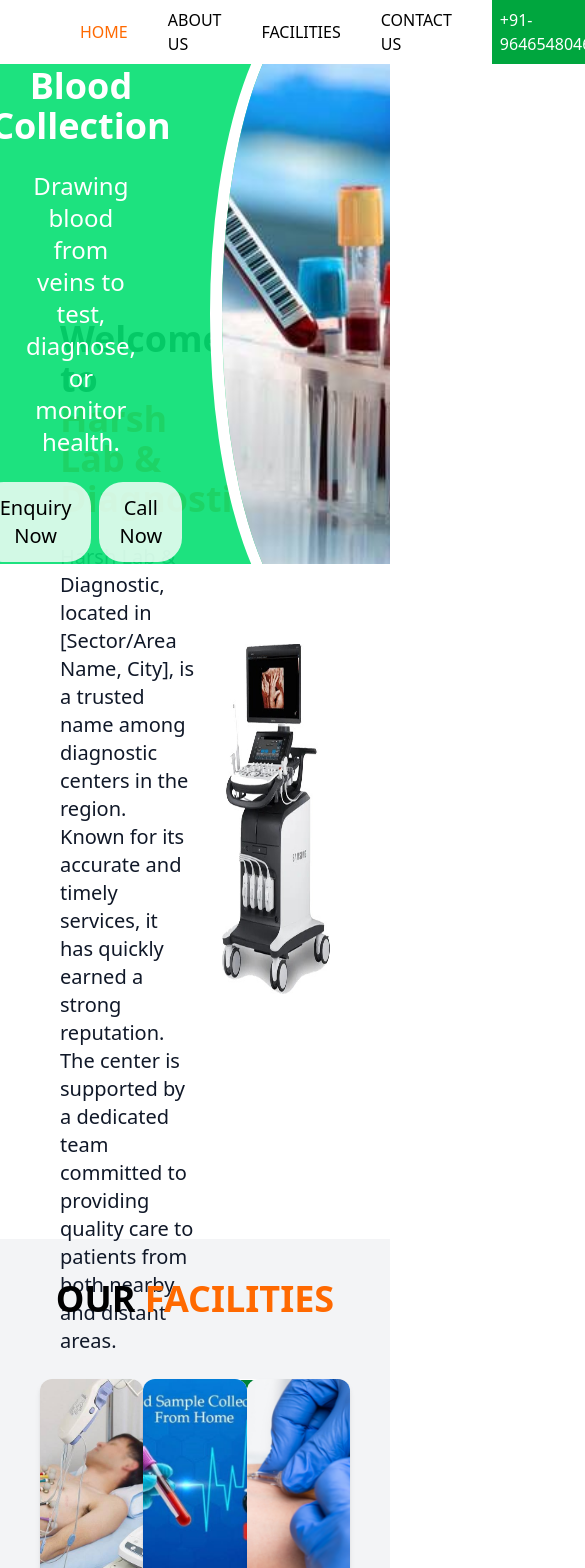
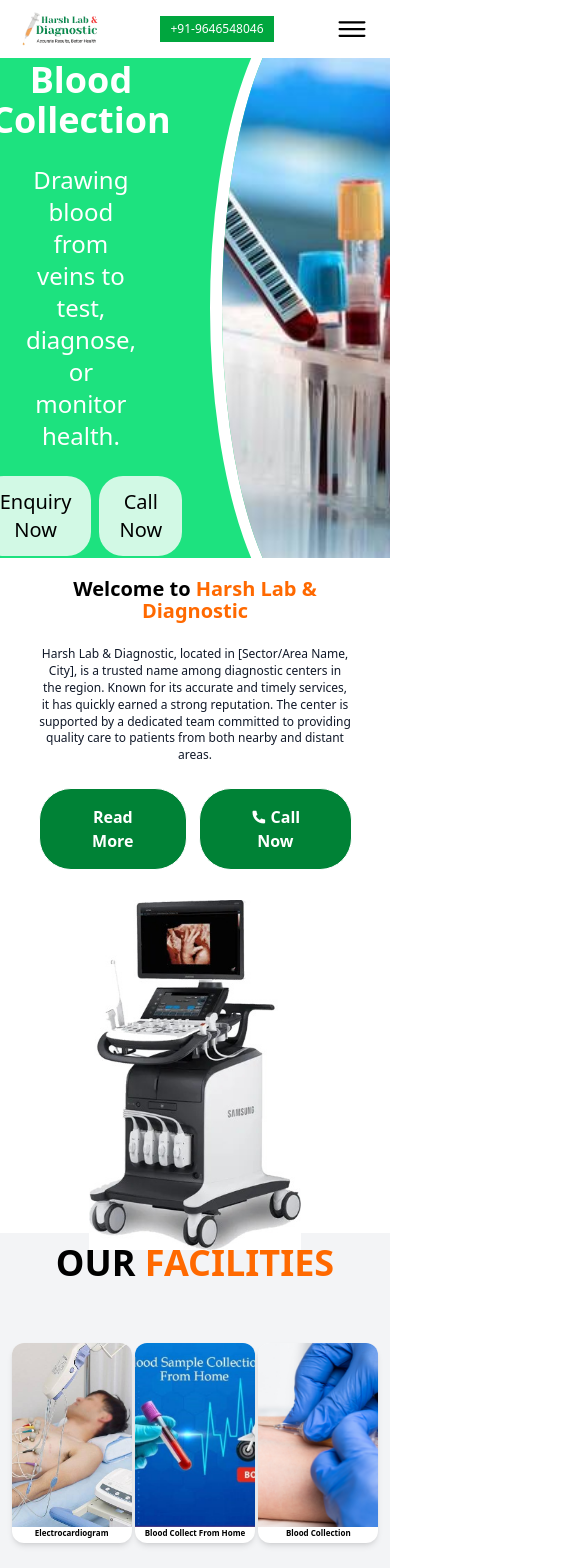
Before and after one commit to Aryanvishwakarma01/diagnostic-site, a React (Vite) app: page / in a window 390 px wide. Shown: the top 1568 px of the page, 585 px wide, since content can reach past the window. Built offline with nearby package versions, Linux system fonts and the light colour scheme.

Commit message:
made responsive

```diff
--- a/package.json
+++ b/package.json
@@ -13,6 +13,7 @@
     "@tailwindcss/vite": "^4.1.11",
     "react": "^19.1.0",
     "react-dom": "^19.1.0",
+    "react-icons": "^5.5.0",
     "react-router-dom": "^7.7.1",
     "tailwindcss": "^4.1.11"
   },
--- a/src/components/Facilities.jsx
+++ b/src/components/Facilities.jsx
@@ -25,13 +25,13 @@ const Facilities = () => {
     location.reload(); // This reloads the current page
   }
   return (
-    <div className="w-full min-h-[80vh] bg-gray-100 p-10 flex flex-col gap-5">
+    <div className="facilities w-full h-[80vh] bg-gray-100 p-10 flex flex-col gap-5">
       <h1 className="text-4xl text-center font-bold">
         OUR <span className="text-orange-500">FACILITIES</span>
       </h1>
       <div id="facilities" className="flex items-center justify-center mt-10">
         {facilitiesArr.map((item, index) => (
-          <div key={index} className="h-[250px] w-[350px] bg-white rounded-xl overflow-hidden shadow-md mx-auto">
+          <div key={index} className="facility_card h-[250px] w-[350px] bg-white rounded-xl overflow-hidden shadow-md mx-auto">
             <img src={item.image} className="h-[85%] w-full object-cover" alt={item.name} />
             <h1 className="text-center text-xl font-bold">{item.name}</h1>
           </div>
--- a/src/components/Footer.jsx
+++ b/src/components/Footer.jsx
@@ -3,8 +3,8 @@ import { Link } from "react-router-dom"
 const Footer = () => {
   return (
     <>
-    <div className=" w-full bg-gray-800 flex items-start justify-between px-20 py-8">
-        <div className="flex flex-col w-[25%] text-white gap-5"><h1 className="border-b-2 text-center text-2xl font-bold py-2">About Us</h1>
+    <div className="footer w-full bg-gray-800 flex items-start justify-between px-20 py-8">
+        <div className="footer_card flex flex-col w-[25%] text-white gap-5"><h1 className="border-b-2 text-center text-2xl font-bold py-2">About Us</h1>
         <p className="text-sm text-justify">Harsh Lab & Diagnostic, located in [Sector/Area Name, City], is a trusted name among diagnostic centers in the region. Known for its accurate and timely services, it has quickly earned a strong reputation.</p>
         <div className="flex gap-3 text-2xl">
             <i className="ri-facebook-fill cursor-pointer"></i>
--- a/src/components/Navbar.jsx
+++ b/src/components/Navbar.jsx
@@ -1,24 +1,41 @@
 import logo from './logo.png';
 import { Link } from 'react-router-dom';
+import RightNav from './RightNav';
+import { IoIosMenu } from "react-icons/io";
+import { IoCloseSharp } from "react-icons/io5";
 
 
-function Navbar(){
-    return(
-        <div className='navbar w-full flex items-center justify-between px-20'>
-        <div className="left_nav">
-            <img src={logo} alt="" className="w-[160px]" />
+function Navbar() {
 
+    function openMenu() {
+        const menu = document.getElementById("menu")
+        menu.style.display = "block";
+    }
+    function closeMenu(){
+         const menu = document.getElementById("menu")
+        menu.style.display = "none";
+    }
+    return (
+        <div className='navbar w-full flex items-center justify-between px-20 relative'>
+            <div className="left_nav">
+                <img src={logo} alt="" className="w-[160px]" />
+
+            </div>
+            <li className="phone_no hover:bg-orange-500 transition bg-green-600 p-2 text-white transition-all duration-400 hidden"><a href="tel:9646548046"> +91-9646548046</a></li>
+            <IoIosMenu onClick={openMenu} className='menu_btn text-4xl cursor-pointer hidden' />
+            <RightNav />
+            <div id='menu' className='absolute w-full left-0 top-0 h-screen z-50 hidden'>
+                <ul className="phone_menu relative list-none bg-white w-[60%] h-screen flex flex-col items-start px-5 py-15 gap-5 text-base font-medium text-black cursor-pointer">
+                <IoCloseSharp onClick={closeMenu} className='absolute text-2xl border right-5 top-5' />
+                    <li className="text-orange-500 border-b-2 hover:text-orange-600 transition"><Link to="/">HOME</Link></li>
+                    <li className="hover:text-orange-500 border-b-2 transition"><Link to="../About">ABOUT US</Link></li>
+                    <li className="hover:text-orange-500 border-b-2 transition"><Link to="../Facility">FACILITIES</Link></li>
+                    {/* <li className="hover:text-orange-500 transition">DIAGNOSTIC SERVICES</li> */}
+                    <li className="hover:text-orange-500 border-b-2 transition"><Link to="../ContactUs">CONTACT US</Link></li>
+
+                </ul>
+            </div>
         </div>
-        <ul className="right_nav list-none flex items-center gap-10 text-base font-medium text-black cursor-pointer">
-  <li className="text-orange-500 hover:text-orange-600 transition"><Link to="/">HOME</Link></li>
-  <li className="hover:text-orange-500 transition"><Link to="../About">ABOUT US</Link></li>
-  <li className="hover:text-orange-500 transition"><Link to="../Facility">FACILITIES</Link></li>
-  {/* <li className="hover:text-orange-500 transition">DIAGNOSTIC SERVICES</li> */}
-  <li className="hover:text-orange-500 transition"><Link to="../ContactUs">CONTACT US</Link></li>
-  <li className="hover:bg-orange-500 transition bg-green-600 p-2 text-white transition-all duration-400"><a href="tel:9646548046"> +91-9646548046</a></li>
-</ul>
-
-    </div>
     )
 }
 
--- /dev/null
+++ b/src/components/RightNav.jsx
@@ -0,0 +1,18 @@
+import React from 'react'
+import { Link } from 'react-router-dom'
+function RightNav() {
+  return (
+    <div className='right_nav'>
+        <ul className=" list-none flex items-center gap-10 text-base font-medium text-black cursor-pointer">
+                <li className="text-orange-500 hover:text-orange-600 transition"><Link to="/">HOME</Link></li>
+                <li className="hover:text-orange-500 transition"><Link to="../About">ABOUT US</Link></li>
+                <li className="hover:text-orange-500 transition"><Link to="../Facility">FACILITIES</Link></li>
+                {/* <li className="hover:text-orange-500 transition">DIAGNOSTIC SERVICES</li> */}
+                <li className="hover:text-orange-500 transition"><Link to="../ContactUs">CONTACT US</Link></li>
+                <li className="hover:bg-orange-500 transition bg-green-600 p-2 text-white transition-all duration-400"><a href="tel:9646548046"> +91-9646548046</a></li>
+            </ul>
+    </div>
+  )
+}
+
+export default RightNav
--- a/src/style.css
+++ b/src/style.css
@@ -11,10 +11,51 @@ html, body{
     background-color: grey;
 } */
 
-/* @media (max-width: 480px) {
+@media (max-width: 480px) {
   .navbar {
-    display: none;
+    display: flex;
+    align-items: center;
+    justify-content: space-between;
+    padding: 5px 20px;
   }
+  .left_nav img{
+    width: 80px;
+  }
+  .menu{
+    display: block;
+  }
+  .right_nav{
+    display:none;
+  }
+  .menu_btn{
+    display: block;
+  }
+  .facilities{
+    padding: 10px 10px;
+    height: 50vh;
+  }
+  .facility_card{
+    height: 200px;
+    width: 120px;
+  }
+  .facility_card h1{
+    font-size: 8px;
+  }
+  .facility_card img{
+    height: 92%;
+  }
+  .phone_no{
+    display: block;
+    padding: 4px 10px;
+    font-size: 12px;
+  }
+  .footer{
+    padding: 10px 20px;
+  }
+  .footer_card{
+    width: 35%;
+  }
+
   .page2{
     flex-direction: column;
     padding: 10px;
@@ -34,7 +75,7 @@ html, body{
   .page2_left p{
     font-size: 12px;
   }
-} */
+}
 
 @layer utilities {
   @keyframes slide-in {
```
Also changed, not shown: 1 other file (tests, documents, lock files or other folders).
